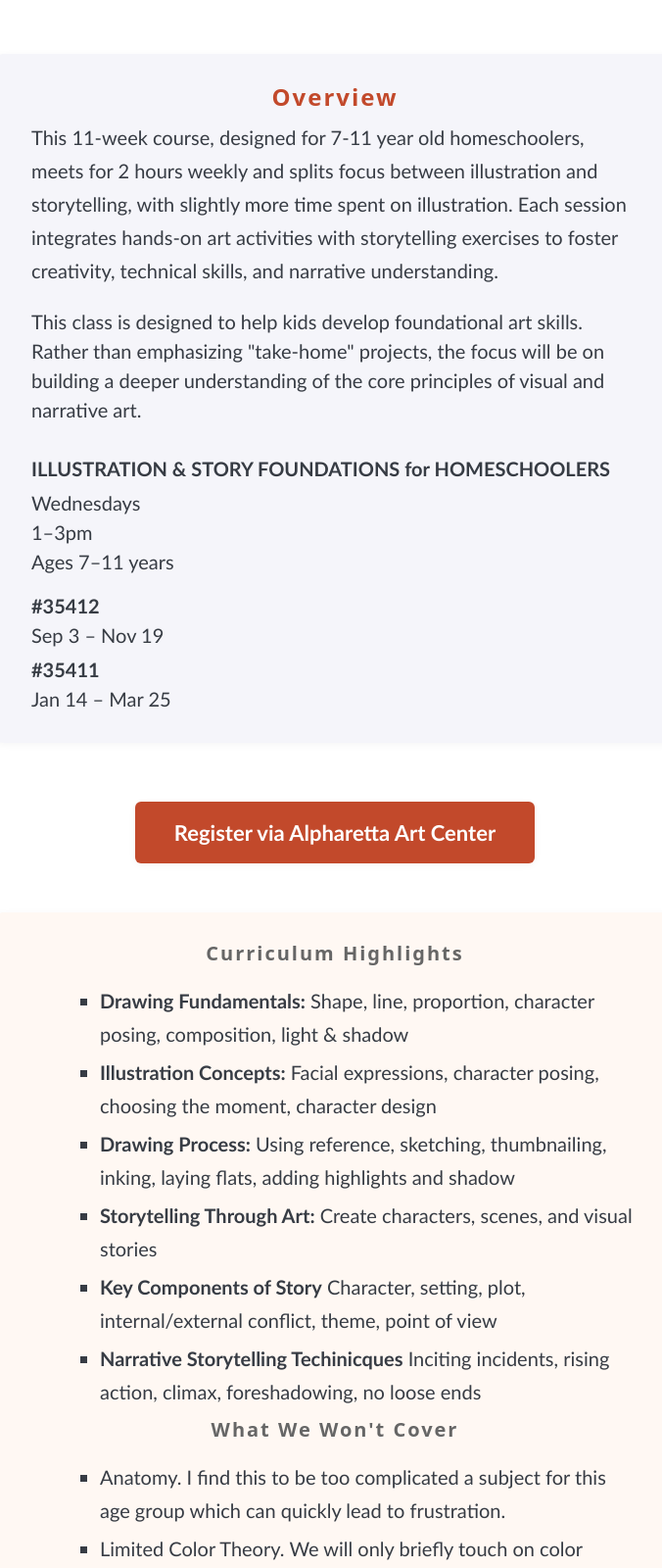
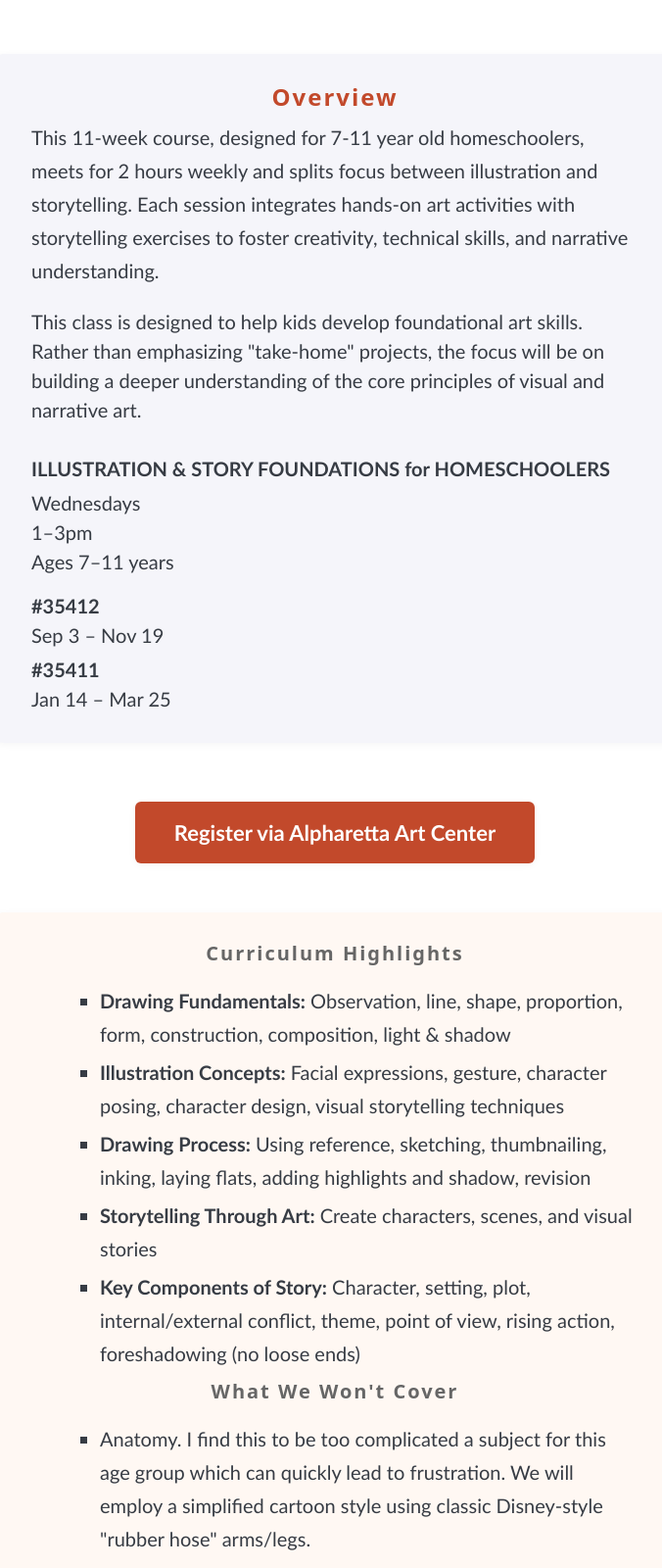
Before and after one commit to stephenjjones/stephenjonesdraws.com, a plain HTML site: page art-class.html in a window 1280 px wide. Shown: the part 740-2340 px from the top of the page at 98% size, without its empty margins (298-974 px from the left). Drawn offline with nearby package versions, Linux system fonts and the light colour scheme.

Commit message:
text changes to art class

```diff
--- a/art-class.html
+++ b/art-class.html
@@ -71,7 +71,9 @@
         <section class="course-info" style="max-width:700px;margin:2rem auto 2.5rem auto;padding:2rem 2rem 1.5rem 2rem;background:#f5f5fa;border-radius:12px;box-shadow:0 2px 8px rgba(0,0,0,0.04);">
             <h2 style="font-size:1.2rem;color:#c2492b;margin-bottom:0.5rem;">Overview</h2>
             <p style="margin-top:0.5rem;line-height:1.7;">
-            This 11-week course, designed for 7-11 year old homeschoolers, meets for 2 hours weekly and splits focus between illustration and storytelling, with slightly more time spent on illustration. Each session integrates hands-on art activities with storytelling exercises to foster creativity, technical skills, and narrative understanding.</p>
+            This 11-week course, designed for 7-11 year old homeschoolers,
+             meets for 2 hours weekly and splits focus between illustration
+              and storytelling. Each session integrates hands-on art activities with storytelling exercises to foster creativity, technical skills, and narrative understanding.</p>
             <p>This class is designed to help kids develop foundational art skills. Rather than emphasizing "take-home" projects, the focus will be on building a deeper understanding of the core principles of visual and narrative art.</p>
 
             <div style="margin-top:1.5rem;">
@@ -89,16 +91,16 @@
         <section class="curriculum">
             <h2>Curriculum Highlights</h2>
             <ul>
-                <li><strong>Drawing Fundamentals:</strong> Shape, line, proportion, character posing, composition, light & shadow</li>
-                <li><strong>Illustration Concepts:</strong> Facial expressions, character posing, choosing the moment, character design</li>
-                <li><strong>Drawing Process:</strong> Using reference, sketching, thumbnailing, inking, laying flats, adding highlights and shadow</li>
+                <li><strong>Drawing Fundamentals:</strong> Observation, line, shape, proportion, form, construction, composition, light & shadow</li>
+                <li><strong>Illustration Concepts:</strong> Facial expressions, gesture, character posing, character design, visual storytelling techniques </li>
+                <li><strong>Drawing Process:</strong> Using reference, sketching, thumbnailing, inking, laying flats, adding highlights and shadow, revision</li>
                 <li><strong>Storytelling Through Art:</strong> Create characters, scenes, and visual stories</li>
-                <li><strong>Key Components of Story</strong> Character, setting, plot, internal/external conflict, theme, point of view</li>
-                <li><strong>Narrative Storytelling Techinicques</strong> Inciting incidents, rising action, climax, foreshadowing, no loose ends</li>
+                <li><strong>Key Components of Story:</strong> Character, setting, plot, internal/external conflict, theme, point of view, rising action, foreshadowing (no loose ends)</li>
+
             </ul>
             <h2>What We Won't Cover</h2>
             <ul>
-                <li>Anatomy.  I find this to be too complicated a subject for this age group which can quickly lead to frustration.</li>
+                <li>Anatomy.  I find this to be too complicated a subject for this age group which can quickly lead to frustration. We will employ a simplified cartoon style using classic Disney-style "rubber hose" arms/legs.</li>
                 <li>Limited Color Theory.  We will only briefly touch on color theory.</li>
                 <li>Limited perspective.  Perspective can be difficult for this age group.  We will touch upon it, emphasizing the horizon line, but will encourage "loose" perspective to eliminate frustration.</li>
                 <li>Writing.  This is not a writing class.  We will not focus on the language of stories.
@@ -107,11 +109,15 @@
                      Younger kids will "document" their stories with a combination of drawings and words to facilitate verbal retellings.</li>
             </ul>
             <h2>Who Can Join</h2>
-            <p>Ages 7-11.  All skill levels welcome.  These may seem like big, heavy concepts, but kids can start to learn the <strong>grammar of art</strong> now!  Give them the skills to improve their art while they are still in the free-spirited, unbridled creativity age, before they become self-conscious and stop creating.</p>
+            <p>Ages 7-11.  All skill levels welcome.  Younger kids need to be able to be attentive in a classroom setting.
+                We will be switching activities and keeping things fun, but kids must be able to listen
+                attentively during instruction time. These may seem like big, heavy concepts, but kids can start to learn the <strong>grammar of art</strong> now!  Give them the skills to improve their art while they are still in the free-spirited, unbridled creativity age, before they become self-conscious and stop creating.</p>
             <h2>What to Bring</h2>
             <ul>
                 <li>Curiosity and creativity!</li>
-                <li>All art supplies will be provided.  Will will primarily use colored pencil and ink. We may introduce other mediums as we go depending on student ability.</li>
+                <li>All art supplies will be provided.  </li>
+                <li> Will will primarily use colored pencil and ink. We may introduce other mediums as we go, depending on student ability, but I don't want
+                    to get bogged down by handling/mixing paint.  We will be focused on conceptual understanding.</li>
             </ul>
             <h2>Contact & Registration</h2>
             <p>Email <a href="mailto:stephen.jacob.jones@gmail.com">stephen.jacob.jones@gmail.com</a> for more info.</p>
```
